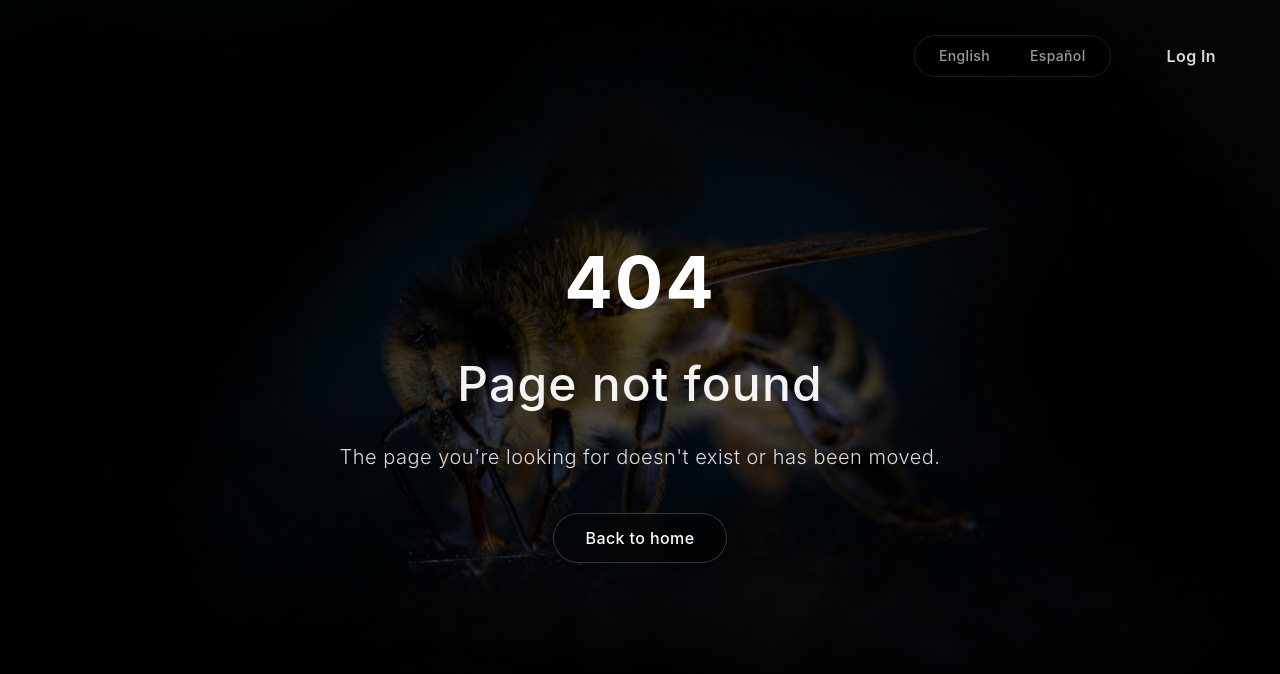
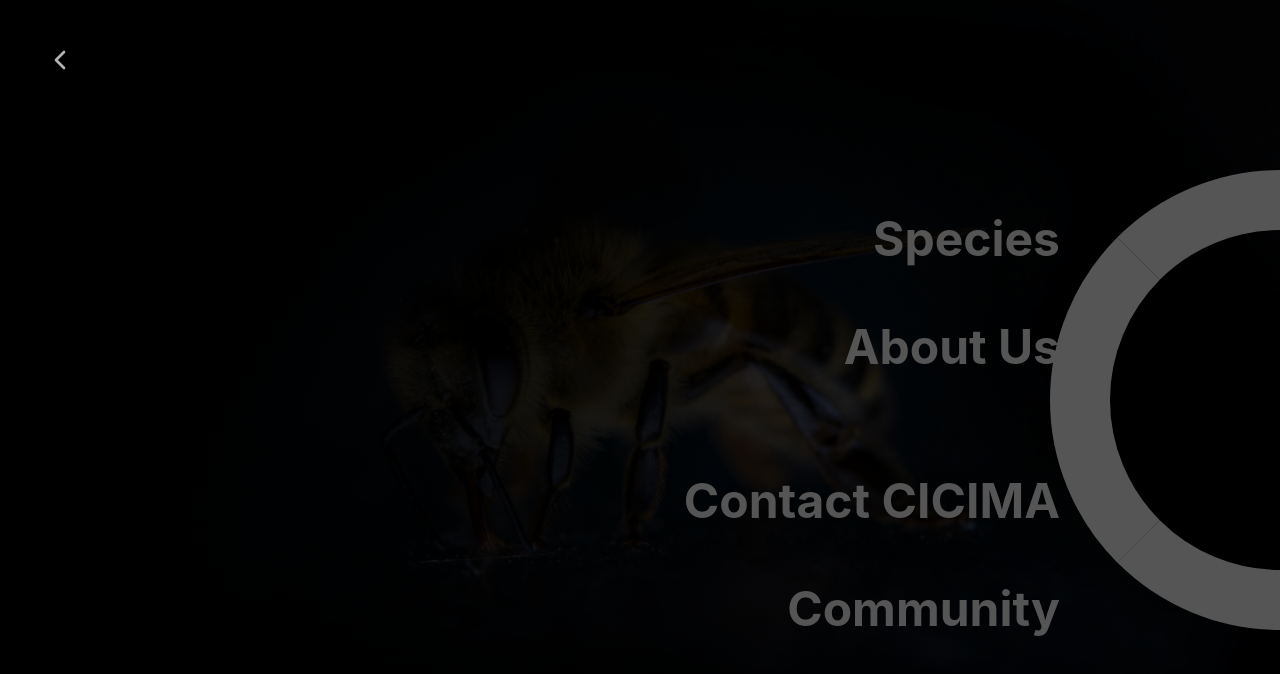
Before and after one commit to Biomimesiscr/microsito-codice-alado, a React (Vite) app: page /menu in a window 1280 px wide. Before the commit this address had no page. Shown: the top 674 px of the page. Built offline with nearby package versions, Linux system fonts and the light colour scheme.

Commit message:
feat: implement animated navigation menu and routing with i18n support

```diff
--- a/src/App.tsx
+++ b/src/App.tsx
@@ -2,6 +2,7 @@ import { BrowserRouter, Routes, Route } from "react-router";
 import { Layout } from "./components/layout/Layout";
 import { HomePage } from "./routes/HomePage";
 import { NotFoundPage } from "./routes/NotFoundPage";
+import { MenuPage } from "./routes/MenuPage";
 
 function App() {
   return (
@@ -11,6 +12,7 @@ function App() {
           <Route index element={<HomePage />} />
           <Route path="*" element={<NotFoundPage />} />
         </Route>
+        <Route path="/menu" element={<MenuPage />} />
       </Routes>
     </BrowserRouter>
   );
--- a/src/components/home/Hero.tsx
+++ b/src/components/home/Hero.tsx
@@ -4,9 +4,16 @@ import { Button } from "../core/buttons/Button";
 import { AnimatedSection } from "../core/motion/AnimatedSection";
 import { AnimatedFade } from "../core/motion/AnimatedFade";
 import { useTranslation } from "react-i18next";
+import { useNavigate } from "react-router";
 
 export function Hero() {
   const { t } = useTranslation();
+
+  const navigate = useNavigate();
+
+  const handleMenuClick = () => {
+    navigate("/menu");
+  };
 
   return (
     <section className="relative h-full w-full flex flex-col justify-center px-8 sm:px-16 md:px-24 lg:px-32 z-10">
@@ -31,7 +38,7 @@ export function Hero() {
 
         <div className="w-full flex justify-center mt-4">
           <AnimatedFade delay={0.8} scale={0.92}>
-            <Button variant="glass" size="lg" className="rounded-full px-12 py-3 text-2xl font-medium tracking-wide">
+            <Button onClick={handleMenuClick} variant="glass" size="lg" className="rounded-full px-12 py-3 text-2xl font-medium tracking-wide">
               {t("core.menu")}
             </Button>
           </AnimatedFade>
--- /dev/null
+++ b/src/components/menu/Menu.tsx
@@ -0,0 +1,170 @@
+import { useState } from "react";
+import { useNavigate } from "react-router";
+import { motion, AnimatePresence } from "framer-motion";
+import { AnimatedFade } from "../core/motion/AnimatedFade";
+import { useTranslation } from "react-i18next";
+
+export function Menu() {
+  const [hoveredIndex, setHoveredIndex] = useState<number | null>(null);
+  const navigate = useNavigate();
+  const { t } = useTranslation();
+
+  const menuItems = [
+    { id: "species", label: t("menu.species") },
+    { id: "about", label: t("menu.about") },
+    { id: "contact", label: t("menu.contact") },
+    { id: "community", label: t("menu.community") },
+  ];
+
+  const viewBoxSize = 500;
+  const center = viewBoxSize / 2;
+  const radius = 200;
+  const circumference = 2 * Math.PI * radius;
+  const segmentLength = circumference / 8;
+  const dasharray = `${segmentLength} ${circumference - segmentLength}`;
+
+  const angles = [-112.5, -157.5, -202.5, -247.5];
+  const yPositions = angles.map(angle => {
+    const rad = angle * (Math.PI / 180);
+    return center + radius * Math.sin(rad);
+  });
+
+  const inactiveColor = "#555555";
+  const activeColor = "#F69D4A";
+
+  const containerVariants = {
+    hidden: { opacity: 0 },
+    visible: {
+      opacity: 1,
+      transition: { staggerChildren: 0.12, delayChildren: 0.3 },
+    },
+  };
+
+  const itemVariants = {
+    hidden: { opacity: 0, x: -40, filter: "blur(4px)" },
+    visible: {
+      opacity: 1,
+      x: 0,
+      filter: "blur(0px)",
+      transition: { duration: 0.7, ease: [0.25, 0.1, 0.25, 1] as [number, number, number, number] },
+    },
+  };
+
+  return (
+    <main className="relative w-screen h-screen overflow-hidden bg-black font-sans">
+      <AnimatedFade duration={2} className="absolute inset-0 w-full h-full z-0">
+        <img
+          src="/landingbg.jpg"
+          alt="Menu background"
+          className="w-full h-full object-cover opacity-30"
+        />
+      </AnimatedFade>
+
+      <div className="absolute inset-0 bg-gradient-to-r from-black/90 via-black/60 to-transparent z-[1]" />
+
+      <motion.button
+        onClick={() => navigate("/")}
+        initial={{ opacity: 0, x: -20 }}
+        animate={{ opacity: 1, x: 0 }}
+        transition={{ duration: 0.6, delay: 0.1, ease: [0.25, 0.1, 0.25, 1] }}
+        whileHover={{ scale: 1.15 }}
+        whileTap={{ scale: 0.95 }}
+        className="absolute top-8 left-8 z-50 p-3 text-white/70 hover:text-white transition-colors duration-300 cursor-pointer"
+        aria-label={t("menu.back")}
+      >
+        <svg width="32" height="32" viewBox="0 0 24 24" fill="none" stroke="currentColor" strokeWidth="2" strokeLinecap="round" strokeLinejoin="round">
+          <path d="M15 18l-6-6 6-6" />
+        </svg>
+      </motion.button>
+
+      <div className="absolute inset-y-0 right-0 w-full flex items-center justify-end z-10 overflow-hidden">
+        <div className="relative" style={{ width: viewBoxSize, height: viewBoxSize }}>
+
+          <motion.ul
+            variants={containerVariants}
+            initial="hidden"
+            animate="visible"
+            className="list-none p-0 m-0"
+          >
+            {menuItems.map((item, index) => {
+              const isHovered = hoveredIndex === index;
+              return (
+                <motion.li
+                  key={item.id}
+                  variants={itemVariants}
+                  onMouseEnter={() => setHoveredIndex(index)}
+                  onMouseLeave={() => setHoveredIndex(null)}
+                  className="absolute right-[120px] md:right-[180px] lg:right-[220px] whitespace-nowrap z-20"
+                  style={{
+                    top: `${(yPositions[index] / viewBoxSize) * 100}%`,
+                  }}
+                >
+                  <motion.h2
+                    animate={{
+                      color: isHovered ? activeColor : inactiveColor,
+                      scale: isHovered ? 1.08 : 1,
+                      letterSpacing: isHovered ? "0.06em" : "0em",
+                    }}
+                    transition={{ duration: 0.3, ease: "easeOut" }}
+                    className="text-4xl md:text-5xl font-bold cursor-pointer select-none"
+                    onClick={() => navigate(`/${item.id}`)}
+                  >
+                    {item.label}
+                  </motion.h2>
+
+                  <AnimatePresence>
+                    {isHovered && (
+                      <motion.div
+                        initial={{ scaleX: 0, opacity: 0 }}
+                        animate={{ scaleX: 1, opacity: 1 }}
+                        exit={{ scaleX: 0, opacity: 0 }}
+                        transition={{ duration: 0.3, ease: [0.25, 0.1, 0.25, 1] }}
+                        className="h-[2px] mt-1 origin-left"
+                        style={{ backgroundColor: activeColor }}
+                      />
+                    )}
+                  </AnimatePresence>
+                </motion.li>
+              );
+            })}
+          </motion.ul>
+
+          <svg
+            width="100%"
+            height="100%"
+            viewBox={`0 0 ${viewBoxSize} ${viewBoxSize}`}
+            className="absolute top-0 right-0 translate-x-1/2 z-10"
+          >
+            {[...Array(4)].map((_, i) => {
+              const rotation = -135 - (i * 45);
+              const isHovered = hoveredIndex === i;
+              return (
+                <motion.circle
+                  key={i}
+                  cx={center}
+                  cy={center}
+                  r={radius}
+                  fill="none"
+                  stroke={isHovered ? activeColor : inactiveColor}
+                  strokeWidth={isHovered ? 70 : 60}
+                  strokeDasharray={dasharray}
+                  transform={`rotate(${rotation} ${center} ${center})`}
+                  className="cursor-pointer"
+                  animate={{
+                    stroke: isHovered ? activeColor : inactiveColor,
+                    strokeWidth: isHovered ? 70 : 60,
+                  }}
+                  transition={{ duration: 0.3, ease: "easeOut" }}
+                  onMouseEnter={() => setHoveredIndex(i)}
+                  onMouseLeave={() => setHoveredIndex(null)}
+                />
+              );
+            })}
+          </svg>
+        </div>
+      </div>
+    </main>
+  );
+}
+
+export default Menu;
--- a/src/locales/en/global.json
+++ b/src/locales/en/global.json
@@ -2,9 +2,16 @@
   "hero": {
     "title": "Winged Codex",
     "subtitle": "Archive of life forms",
-    "body": "Explore nat2ure from a new perspective with the virtual collection of biophysical data from CICIMA, where insects and other organisms inspire scientific and technological advances based on the richness of local biodiversity"
+    "body": "Explore nature from a new perspective with the virtual collection of biophysical data from CICIMA, where insects and other organisms inspire scientific and technological advances based on the richness of local biodiversity"
   },
   "core": {
     "menu": "menu"
+  },
+  "menu": {
+    "back": "Back",
+    "species": "Species",
+    "about": "About Us",
+    "contact": "Contact CICIMA",
+    "community": "Community"
   }
 }
--- a/src/locales/es/global.json
+++ b/src/locales/es/global.json
@@ -6,5 +6,12 @@
   },
   "core": {
     "menu": "menú"
+  },
+  "menu": {
+    "back": "Volver",
+    "species": "Especies",
+    "about": "Sobre Nosotros",
+    "contact": "Contacto CICIMA",
+    "community": "Comunidad"
   }
 }
--- /dev/null
+++ b/src/routes/MenuPage.tsx
@@ -0,0 +1,7 @@
+import { Menu } from "../components/menu/Menu";
+
+export function MenuPage() {
+  return <Menu />;
+}
+
+export default MenuPage;
```
